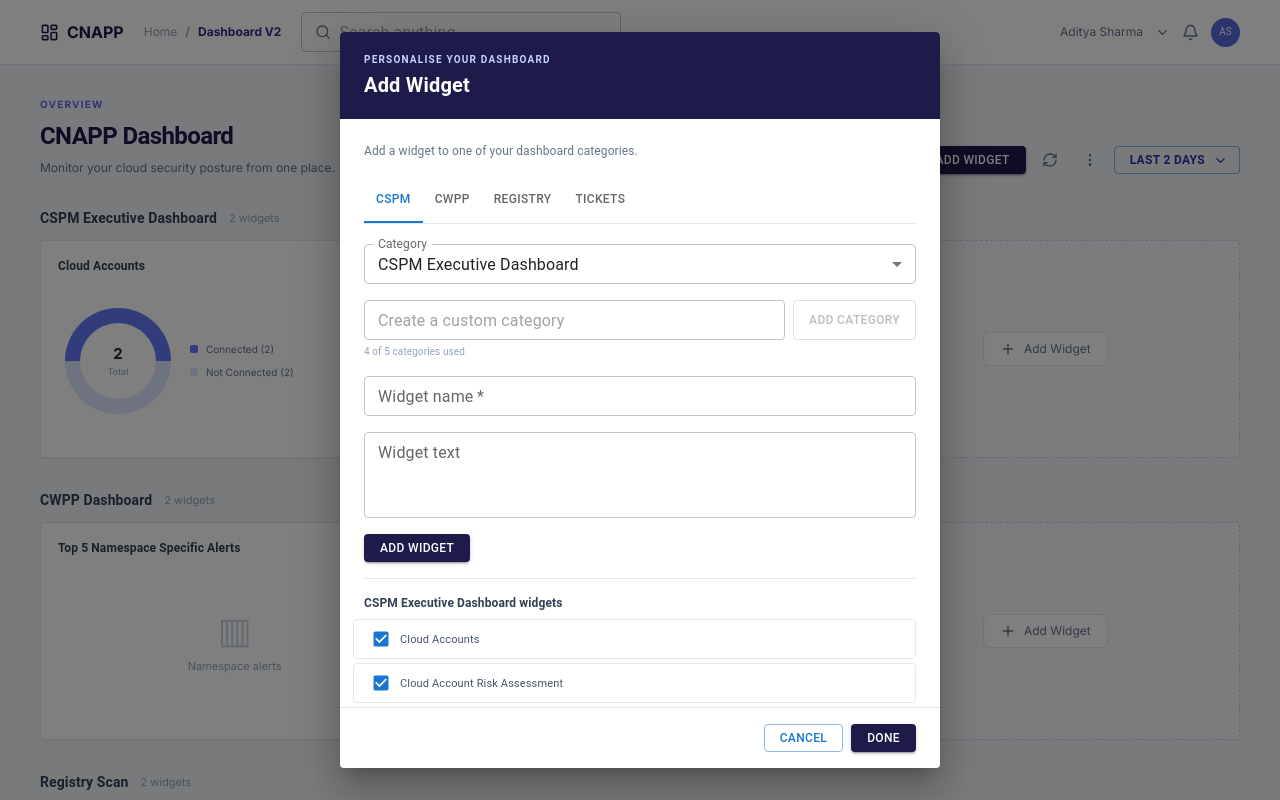
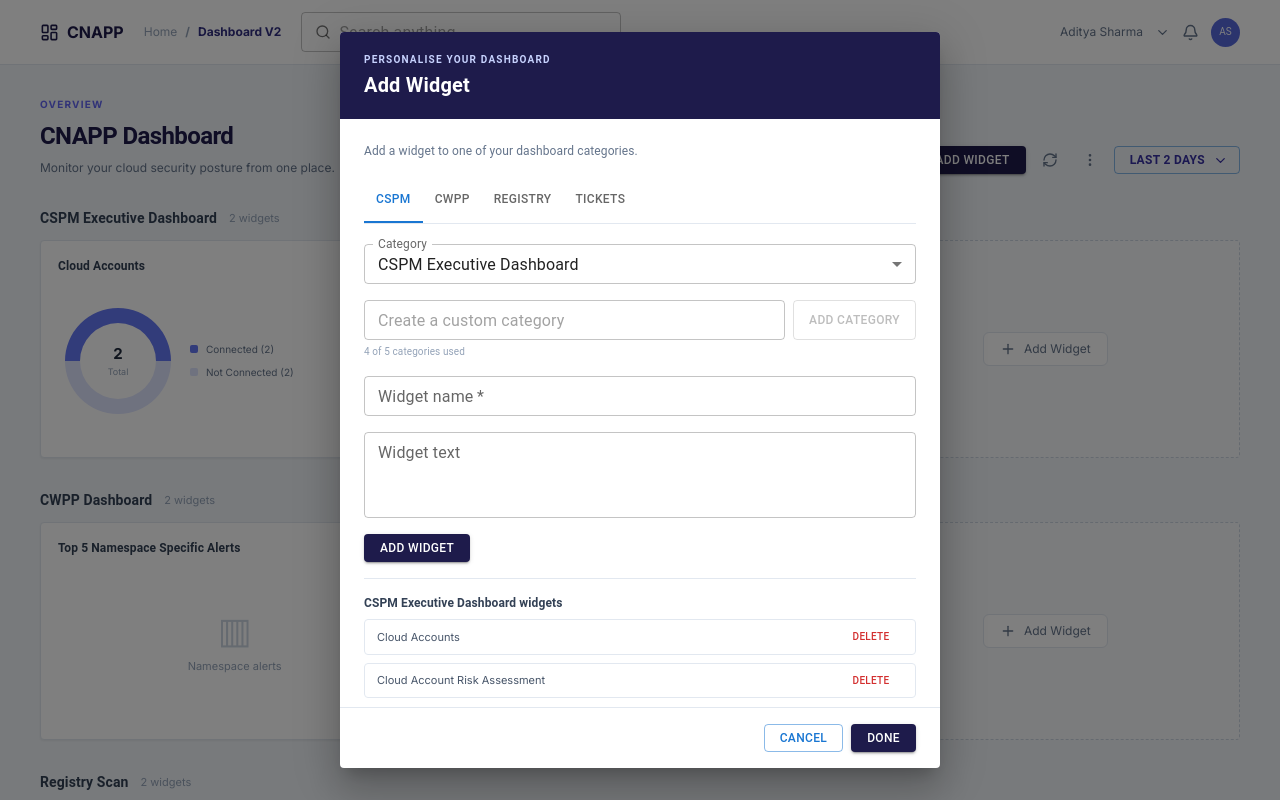
Before and after one commit to Mridul1706/Security-Dashboard, a React (Vite) app: page / in a window 1280 px wide. Both pictures are taken after a click on the button "ADD WIDGET". Shown: the top 800 px of the page. Built offline with nearby package versions, Linux system fonts and the light colour scheme.

Commit message:
Update dashboard

```diff
--- a/src/components/AddWidgetModal.jsx
+++ b/src/components/AddWidgetModal.jsx
@@ -1,13 +1,11 @@
 import React, { useState } from 'react'
 import {
   Button,
-  Checkbox,
   Dialog,
   DialogActions,
   DialogContent,
   DialogTitle,
   FormControl,
-  FormControlLabel,
   InputLabel,
   MenuItem,
   Select,
@@ -136,18 +134,20 @@ export default function AddWidgetModal({ categories, onClose, onAdd, onRemove, o
               {category?.name} widgets
             </Typography>
             {pendingWidgets.map((widget) => (
-              <FormControlLabel
+              <div
                 key={widget.id}
-                className="!my-1 !mr-0 !block !rounded !border !border-slate-200 !px-2"
-                control={
-                  <Checkbox
-                    size="small"
-                    checked
-                    onChange={() => onRemove(selectedCategory, widget.id)}
-                  />
-                }
-                label={<span className="text-[11px] text-slate-600">{widget.name}</span>}
-              />
+                className="my-2 flex items-center justify-between rounded border border-slate-200 px-3 py-1"
+              >
+                <span className="text-[11px] text-slate-600">{widget.name}</span>
+                <Button
+                  size="small"
+                  color="error"
+                  onClick={() => onRemove(selectedCategory, widget.id)}
+                  className="!text-[10px]"
+                >
+                  Delete
+                </Button>
+              </div>
             ))}
           </div>
         </div>
```
Also changed, not shown: 5 other files (tests, documents, lock files or other folders).
